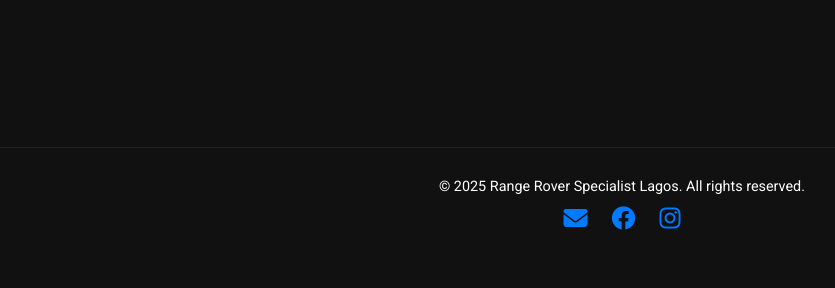
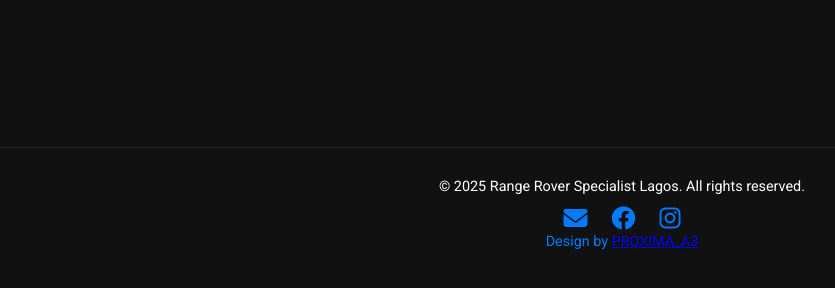
Before and after one commit to Stoner1238/RangeRover_specialist, a plain HTML site: page index.html in a window 1280 px wide. Shown: the part 3221-3509 px from the top of the page, without its empty margins (18-853 px from the left). Before the commit the page ends 3484 px from the top, so only its background shows below. Drawn offline with Linux system fonts and the light colour scheme.

Commit message:
Update index.html

```diff
--- a/index.html
+++ b/index.html
@@ -186,6 +186,7 @@
     <a href="https://facebook.com/yourpage" target="_blank"><i class="fab fa-facebook"></i></a>
     <a href="https://instagram.com/range.roverspecialist?igsh=MXYzM29uZnR1NnFm&utm_source=qr" target="_blank"><i class="fab fa-instagram"></i></a>
 </div>
+  <p style="color: #007bff;">Design by <a href="https://stoner1238.github.io/proxim-A3-port/" target="_blank" rel="noopener noreferrer">PROXIMA_A3</a></p>
 </footer>
 
 </body>
```
